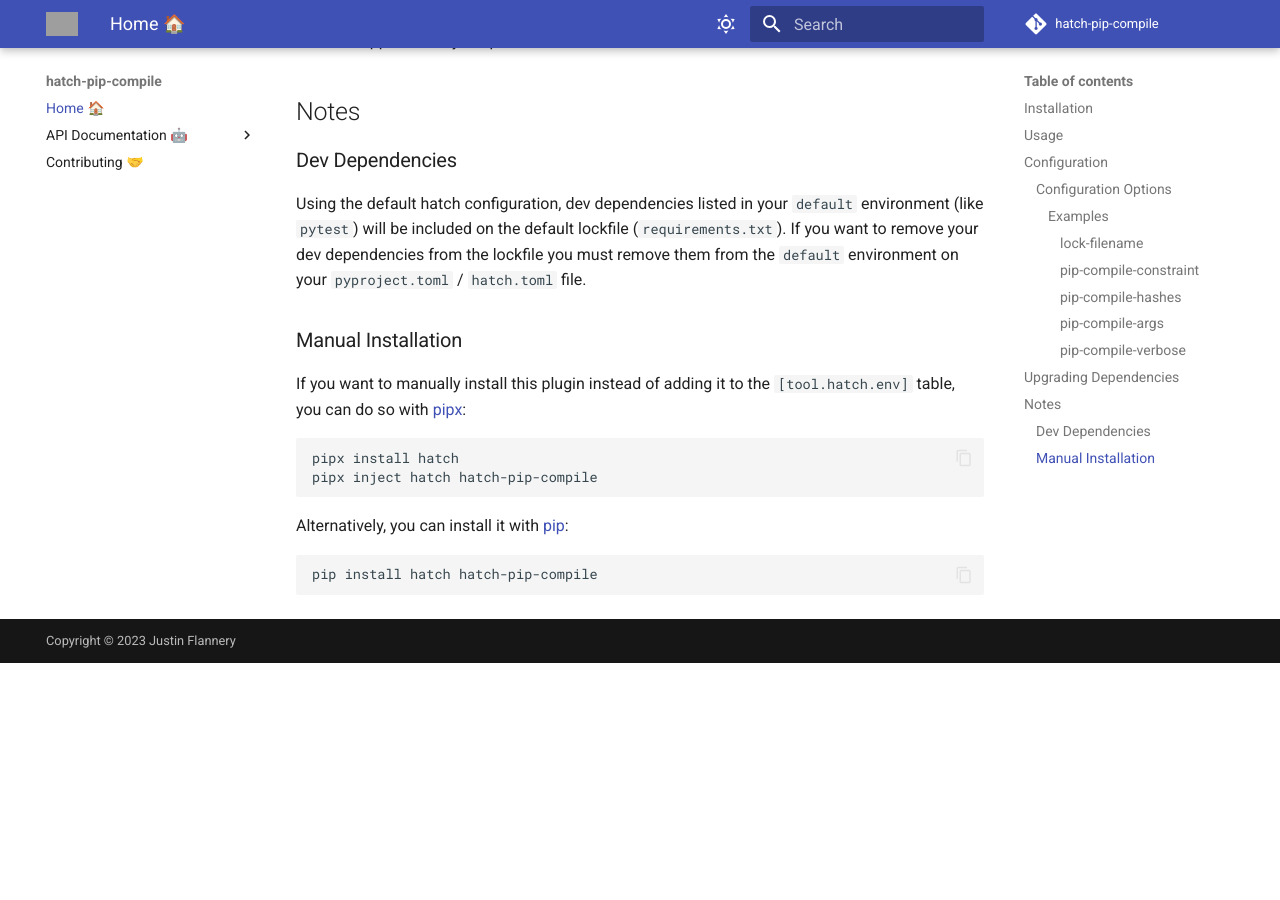
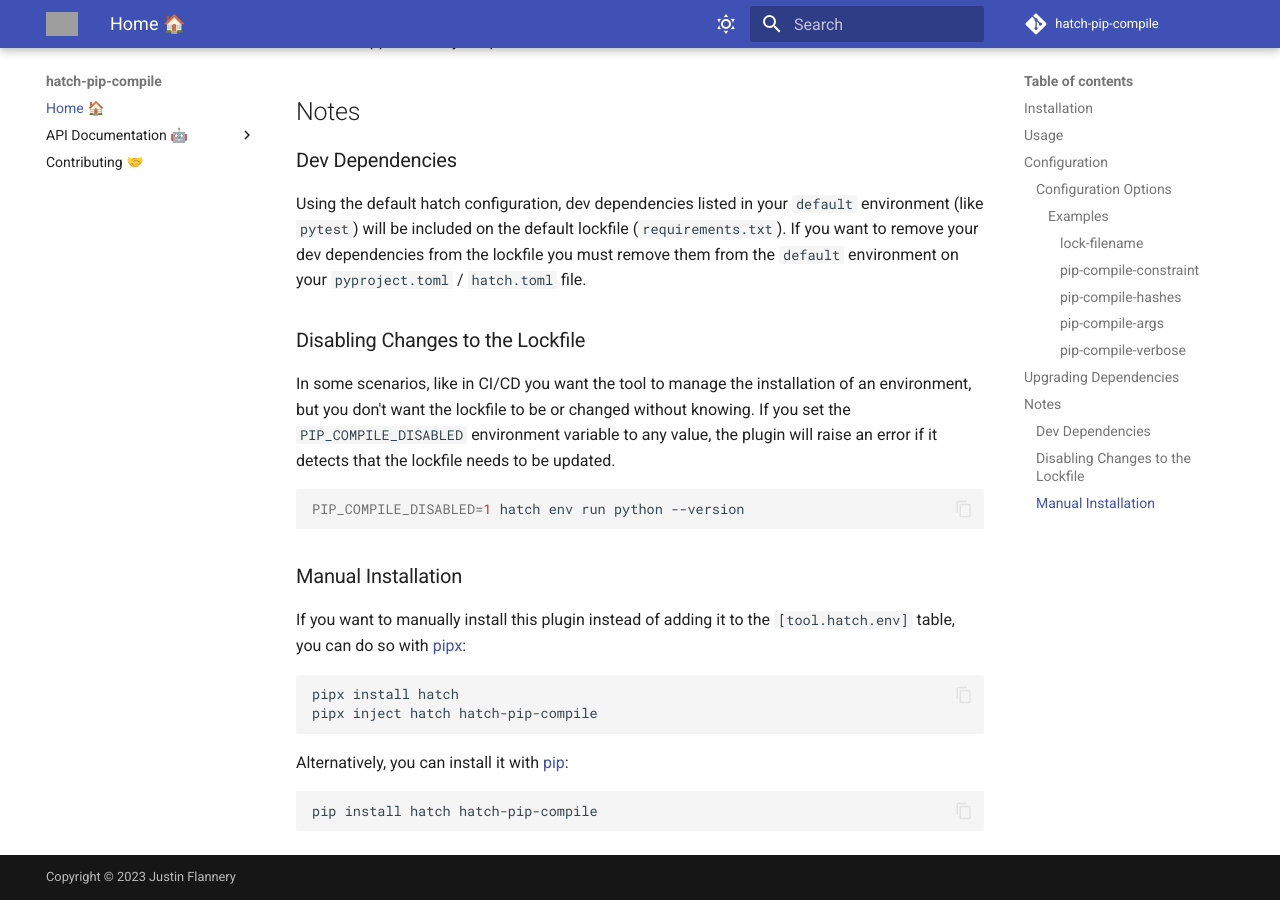
Before and after one commit to juftin/hatch-pip-compile, an MkDocs documentation site: the page built from docs/index.md, in a window 1280 px wide and 900 px high, scrolled down 6341 px. Built offline with MkDocs 1.6.1 and Material for MkDocs 9.7.7, drawn with Linux system fonts in a browser that asks for light colours; comment, search, counter and statistics services are not loaded; before the commit the page ends 7004 px from its top, so only the background shows below that; grey boxes are pictures that could not be loaded.

Commit message:
✨ PIP_COMPILE_DISABLED
https://github.com/juftin/hatch-pip-compile/issues/19

````diff
--- a/docs/index.md
+++ b/docs/index.md
@@ -311,6 +311,18 @@
 from the lockfile you must remove them from the `default` environment
 on your `pyproject.toml` / `hatch.toml` file.
 
+### Disabling Changes to the Lockfile
+
+In some scenarios, like in CI/CD you want the tool to manage the installation
+of an environment, but you don't want the lockfile to be or changed without
+knowing. If you set the `PIP_COMPILE_DISABLED` environment variable to
+any value, the plugin will raise an error if it detects that the lockfile
+needs to be updated.
+
+```shell
+PIP_COMPILE_DISABLED=1 hatch env run python --version
+```
+
 ### Manual Installation
 
 If you want to manually install this plugin instead of adding it to the
````
Also changed, not shown: README.md (+12 -0 lines), 1 other file.
